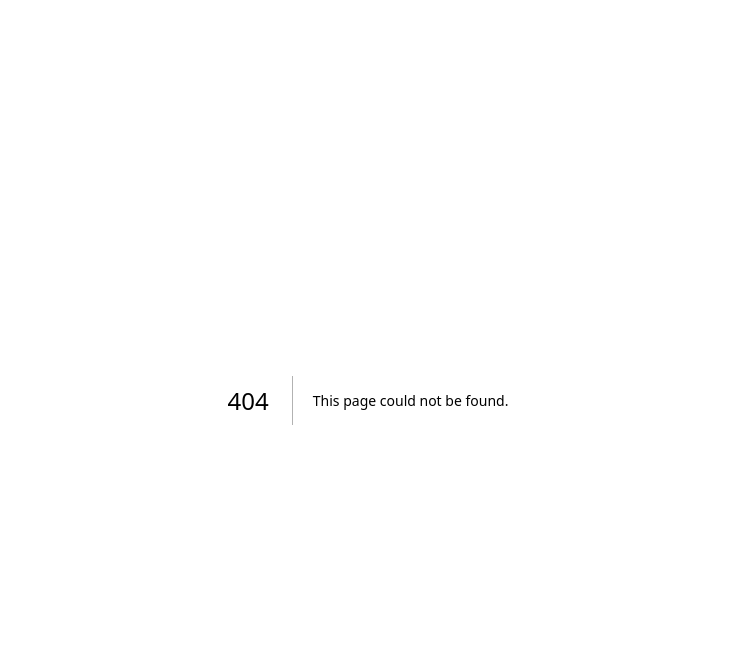
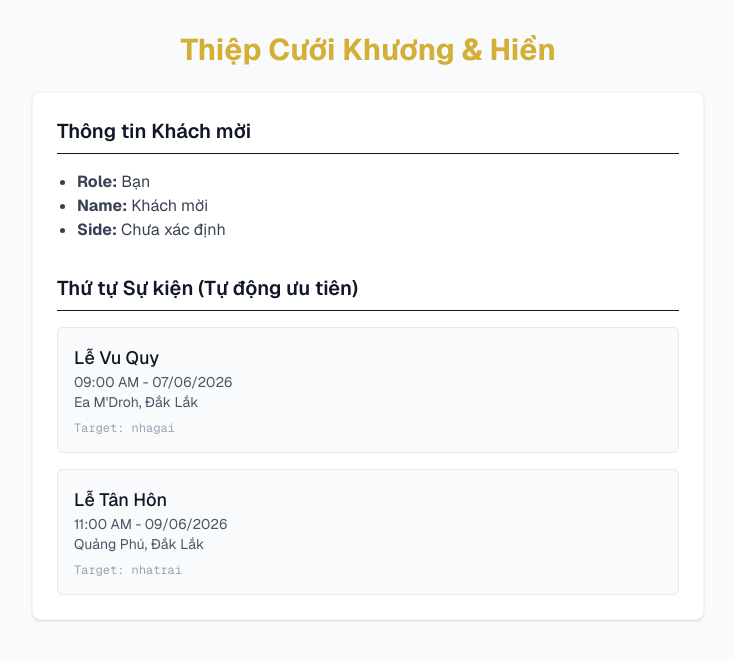
Before and after one commit to khuongdp1402/invitations-template2-, a Next.js app: page /wedding in a window 1280 px wide. Before the commit this address had no page. Shown: the top 660 px of the page, without its empty margins (272-1007 px from the left). Built offline with nearby package versions, Linux system fonts and the light colour scheme.

Commit message:
feat(wedding): build dynamic wedding page with SSG support

```diff
--- /dev/null
+++ b/app/wedding/page.jsx
@@ -0,0 +1,57 @@
+"use client";
+
+import React, { Suspense } from 'react';
+import { useSearchParams } from 'next/navigation';
+import SplashScreen from '@/components/ui/SplashScreen';
+import { weddingData } from '@/config/weddingData';
+
+function WeddingContent() {
+  const searchParams = useSearchParams();
+  const side = searchParams.get('side');
+  const name = searchParams.get('name');
+  const role = searchParams.get('role');
+
+  // Logic sắp xếp ưu tiên hiển thị theo nhà
+  const sortedEvents = [...weddingData.events].sort((a, b) => {
+    if (a.side === side) return -1;
+    if (b.side === side) return 1;
+    return 0;
+  });
+
+  return (
+    <div className="min-h-screen p-8 bg-gray-50 text-gray-900 font-sans">
+      <h1 className="text-3xl font-bold mb-6 text-center text-[#d4af37]">
+        Thiệp Cưới Khương & Hiền
+      </h1>
+
+      <div className="max-w-2xl mx-auto bg-white p-6 rounded-lg shadow-sm border border-gray-100">
+        <h2 className="text-xl font-semibold mb-4 border-b pb-2">Thông tin Khách mời</h2>
+        <ul className="list-disc pl-5 mb-8 text-gray-700">
+          <li><strong>Role:</strong> {role || 'Bạn'}</li>
+          <li><strong>Name:</strong> {name || 'Khách mời'}</li>
+          <li><strong>Side:</strong> {side === 'nhagai' ? 'Nhà Gái' : side === 'nhatrai' ? 'Nhà Trai' : 'Chưa xác định'}</li>
+        </ul>
+
+        <h2 className="text-xl font-semibold mb-4 border-b pb-2">Thứ tự Sự kiện (Tự động ưu tiên)</h2>
+        <div className="space-y-4">
+          {sortedEvents.map(event => (
+            <div key={event.id} className={`p-4 rounded-md border ${event.side === side ? 'bg-amber-50 border-amber-200' : 'bg-gray-50 border-gray-200'}`}>
+              <h3 className="font-medium text-lg">{event.name}</h3>
+              <p className="text-sm text-gray-600">{event.time} - {event.date}</p>
+              <p className="text-sm text-gray-600">{event.location}</p>
+              <p className="text-xs font-mono mt-2 text-gray-400">Target: {event.side}</p>
+            </div>
+          ))}
+        </div>
+      </div>
+    </div>
+  );
+}
+
+export default function WeddingPage() {
+  return (
+    <Suspense fallback={<SplashScreen />}>
+      <WeddingContent />
+    </Suspense>
+  );
+}
```
